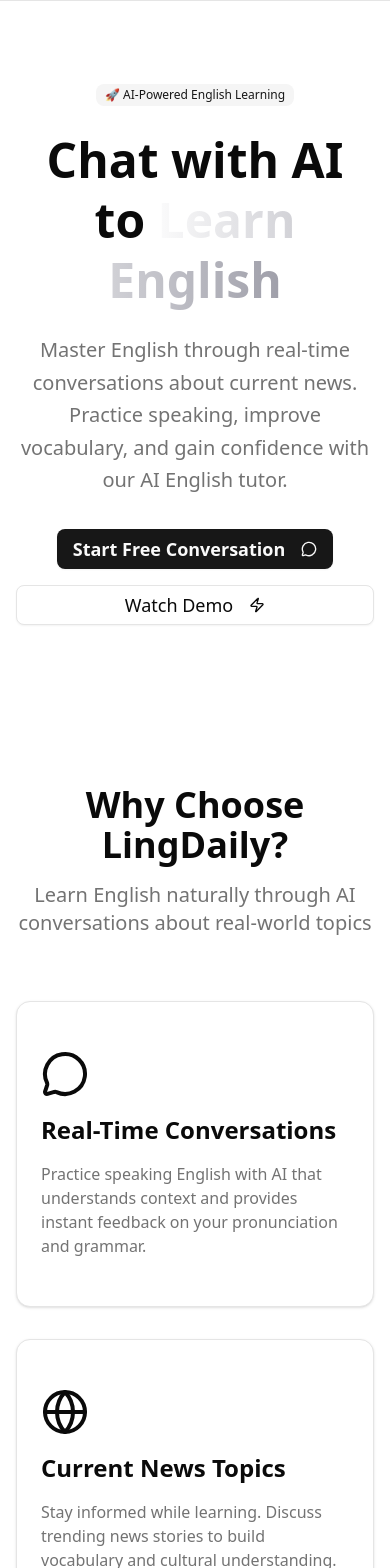
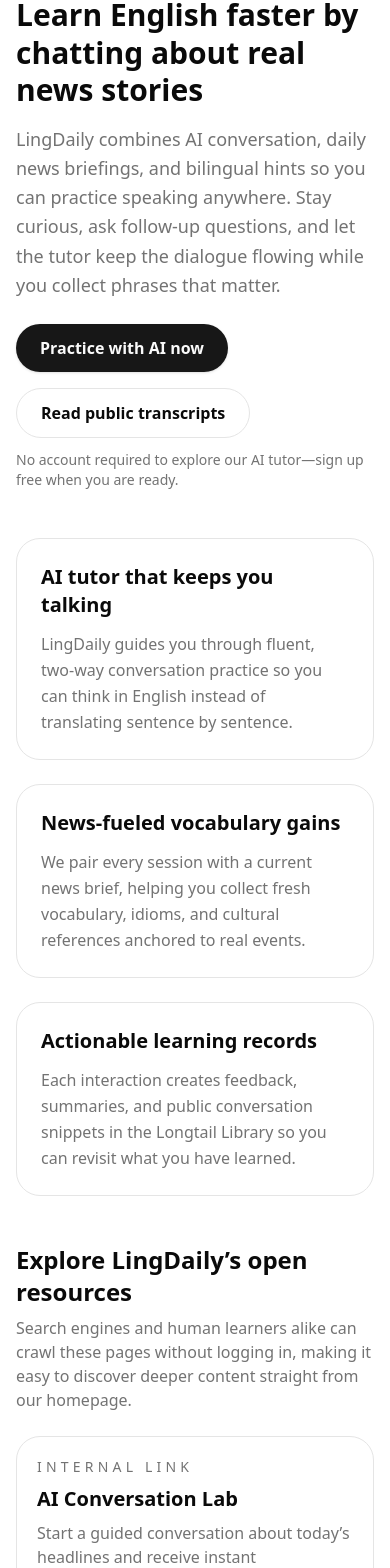
Before and after one commit to JackYinpei/talk-news, a Next.js app: page / in a window 390 px wide. Shown: the part 80-1648 px from the top of the page. Built offline with nearby package versions, Linux system fonts and the light colour scheme; no server answers.

Commit message:
try to fix SEO

```diff
--- a/app/page.js
+++ b/app/page.js
@@ -1,8 +1,106 @@
+import Link from "next/link";
 import { auth, signOut } from "@/app/auth";
 import { AuthError } from "next-auth";
-import HomePageClient from '@/app/components/HomePageClient'
+import HomePageClient from "@/app/components/HomePageClient";
+
+export const revalidate = 3600;
 
 const siteUrl = process.env.NEXT_PUBLIC_SITE_URL || 'https://lingdaily.yasobi.xyz';
+
+const marketingHighlights = [
+  {
+    heading: "AI tutor that keeps you talking",
+    body: "LingDaily guides you through fluent, two-way conversation practice so you can think in English instead of translating sentence by sentence.",
+  },
+  {
+    heading: "News-fueled vocabulary gains",
+    body: "We pair every session with a current news brief, helping you collect fresh vocabulary, idioms, and cultural references anchored to real events.",
+  },
+  {
+    heading: "Actionable learning records",
+    body: "Each interaction creates feedback, summaries, and public conversation snippets in the Longtail Library so you can revisit what you have learned.",
+  },
+];
+
+const internalLinkTargets = [
+  {
+    href: "/talk",
+    label: "AI Conversation Lab",
+    description: "Start a guided conversation about today’s headlines and receive instant pronunciation and vocabulary feedback.",
+  },
+  {
+    href: "/longtail",
+    label: "Longtail Library",
+    description: "Browse open practice transcripts to see how other learners discuss global news topics in natural English.",
+  },
+];
+
+function HomePageServerContent({ signedIn }) {
+  return (
+    <article className="bg-background text-foreground border-b border-border">
+      <div className="container mx-auto px-4 py-12 lg:py-16">
+        <p className="text-xs uppercase tracking-[0.4em] text-muted-foreground">LingDaily</p>
+        <h1 className="mt-3 text-3xl font-bold leading-tight md:text-5xl">
+          Learn English faster by chatting about real news stories
+        </h1>
+        <p className="mt-4 max-w-3xl text-lg text-muted-foreground leading-relaxed">
+          LingDaily combines AI conversation, daily news briefings, and bilingual hints so you can
+          practice speaking anywhere. Stay curious, ask follow-up questions, and let the tutor keep
+          the dialogue flowing while you collect phrases that matter.
+        </p>
+        <div className="mt-6 flex flex-wrap gap-4">
+          <Link
+            href="/talk"
+            className="inline-flex items-center rounded-full bg-primary px-6 py-3 text-base font-semibold text-primary-foreground shadow hover:bg-primary/90"
+          >
+            Practice with AI now
+          </Link>
+          <Link
+            href="/longtail"
+            className="inline-flex items-center rounded-full border border-border px-6 py-3 text-base font-semibold text-foreground hover:border-foreground/70"
+          >
+            Read public transcripts
+          </Link>
+        </div>
+        <p className="mt-3 text-sm text-muted-foreground">
+          {signedIn
+            ? "Welcome back! Continue your saved sessions from any device."
+            : "No account required to explore our AI tutor—sign up free when you are ready."}
+        </p>
+      </div>
+
+      <div className="container mx-auto grid gap-6 px-4 pb-12 md:grid-cols-3">
+        {marketingHighlights.map((item) => (
+          <section key={item.heading} className="rounded-3xl border border-border bg-card/60 p-6">
+            <h2 className="text-xl font-semibold">{item.heading}</h2>
+            <p className="mt-3 text-muted-foreground leading-relaxed">{item.body}</p>
+          </section>
+        ))}
+      </div>
+
+      <div className="container mx-auto px-4 pb-12">
+        <h2 className="text-2xl font-semibold">Explore LingDaily’s open resources</h2>
+        <p className="mt-2 max-w-2xl text-muted-foreground">
+          Search engines and human learners alike can crawl these pages without logging in, making it
+          easy to discover deeper content straight from our homepage.
+        </p>
+        <div className="mt-6 grid gap-4 md:grid-cols-2">
+          {internalLinkTargets.map((item) => (
+            <Link
+              key={item.href}
+              href={item.href}
+              className="rounded-3xl border border-border bg-card/50 p-5 hover:border-primary focus-visible:outline-none focus-visible:ring-2 focus-visible:ring-primary"
+            >
+              <div className="text-sm uppercase tracking-[0.3em] text-muted-foreground">Internal link</div>
+              <span className="mt-2 block text-xl font-semibold">{item.label}</span>
+              <p className="mt-2 text-muted-foreground">{item.description}</p>
+            </Link>
+          ))}
+        </div>
+      </div>
+    </article>
+  );
+}
 
 export default async function Home() {
   let session = null;
@@ -39,6 +137,16 @@
 
   return (
     <>
+      <HomePageServerContent signedIn={!!session?.user} />
+      <noscript>
+        <section className="mx-auto my-6 max-w-3xl rounded-2xl border border-border bg-card/60 p-4 text-sm leading-relaxed text-foreground">
+          <strong>LingDaily works without JavaScript.</strong> Read curated news summaries, study
+          vocabulary from our Longtail Library, and start a guided English conversation at{" "}
+          <Link href="/talk">lingdaily.yasobi.xyz/talk</Link>. You can always review open transcripts
+          at <Link href="/longtail">lingdaily.yasobi.xyz/longtail</Link> for additional practice
+          ideas.
+        </section>
+      </noscript>
       <script type="application/ld+json" dangerouslySetInnerHTML={{ __html: JSON.stringify(structuredData) }} />
       <HomePageClient signedIn={!!session?.user} signOutAction={signOutAction} />
     </>
--- a/next-sitemap.config.js
+++ b/next-sitemap.config.js
@@ -1,13 +1,69 @@
 const siteUrl = process.env.NEXT_PUBLIC_SITE_URL || 'https://lingdaily.yasobi.xyz';
+const supabaseUrl = process.env.SUPABASE_URL || process.env.NEXT_PUBLIC_SUPABASE_URL;
+const supabaseServiceRoleKey = process.env.SUPABASE_SERVICE_ROLE_KEY;
+const supabaseSchema = process.env.SUPABASE_SCHEMA || 'public';
+
+async function fetchLongtailRoutes(limit = 10) {
+  if (!supabaseUrl || !supabaseServiceRoleKey) {
+    console.warn('next-sitemap: missing Supabase credentials, skipping longtail entries');
+    return [];
+  }
+
+  const params = new URLSearchParams();
+  params.set('select', 'news_key,user_id,updated_at');
+  params.set('order', 'updated_at.desc');
+  params.set('limit', String(limit));
+
+  try {
+    const response = await fetch(`${supabaseUrl}/rest/v1/chat_history?${params.toString()}`, {
+      headers: {
+        apikey: supabaseServiceRoleKey,
+        Authorization: `Bearer ${supabaseServiceRoleKey}`,
+        'Content-Profile': supabaseSchema,
+        Accept: 'application/json',
+      },
+    });
+
+    if (!response.ok) {
+      console.error('next-sitemap: failed to load longtail entries', response.status);
+      return [];
+    }
+
+    const rows = await response.json();
+    return Array.isArray(rows)
+      ? rows
+          .filter((row) => row?.news_key && row?.user_id)
+          .map((row) => ({
+            route: `/longtail/${encodeURIComponent(row.news_key)}/${encodeURIComponent(row.user_id)}`,
+            lastmod: row?.updated_at || new Date().toISOString(),
+          }))
+      : [];
+  } catch (error) {
+    console.error('next-sitemap: unexpected error while fetching longtail entries', error);
+    return [];
+  }
+}
 
 /** @type {import('next-sitemap').IConfig} */
 module.exports = {
   siteUrl,
   generateRobotsTxt: true,
-  exclude: ['/api/*'],
+  exclude: ['/api/*', '/sign-in', '/sign-up', '/history', '/history/*'],
   additionalPaths: async (config) => {
-    const routes = ['/', '/talk', '/history', '/sign-in', '/sign-up', '/longtail'];
-    return Promise.all(routes.map((route) => config.transform(config, route)));
+    const staticRoutes = ['/', '/talk', '/longtail'];
+    const staticEntries = await Promise.all(
+      staticRoutes.map((route) => config.transform(config, route)),
+    );
+
+    const longtailEntries = await fetchLongtailRoutes();
+    const longtailTransforms = await Promise.all(
+      longtailEntries.map(async ({ route, lastmod }) => {
+        const base = await config.transform(config, route);
+        return { ...base, lastmod };
+      }),
+    );
+
+    return [...staticEntries, ...longtailTransforms];
   },
   robotsTxtOptions: {
     policies: [
```
Also changed, not shown: public/robots.txt.
